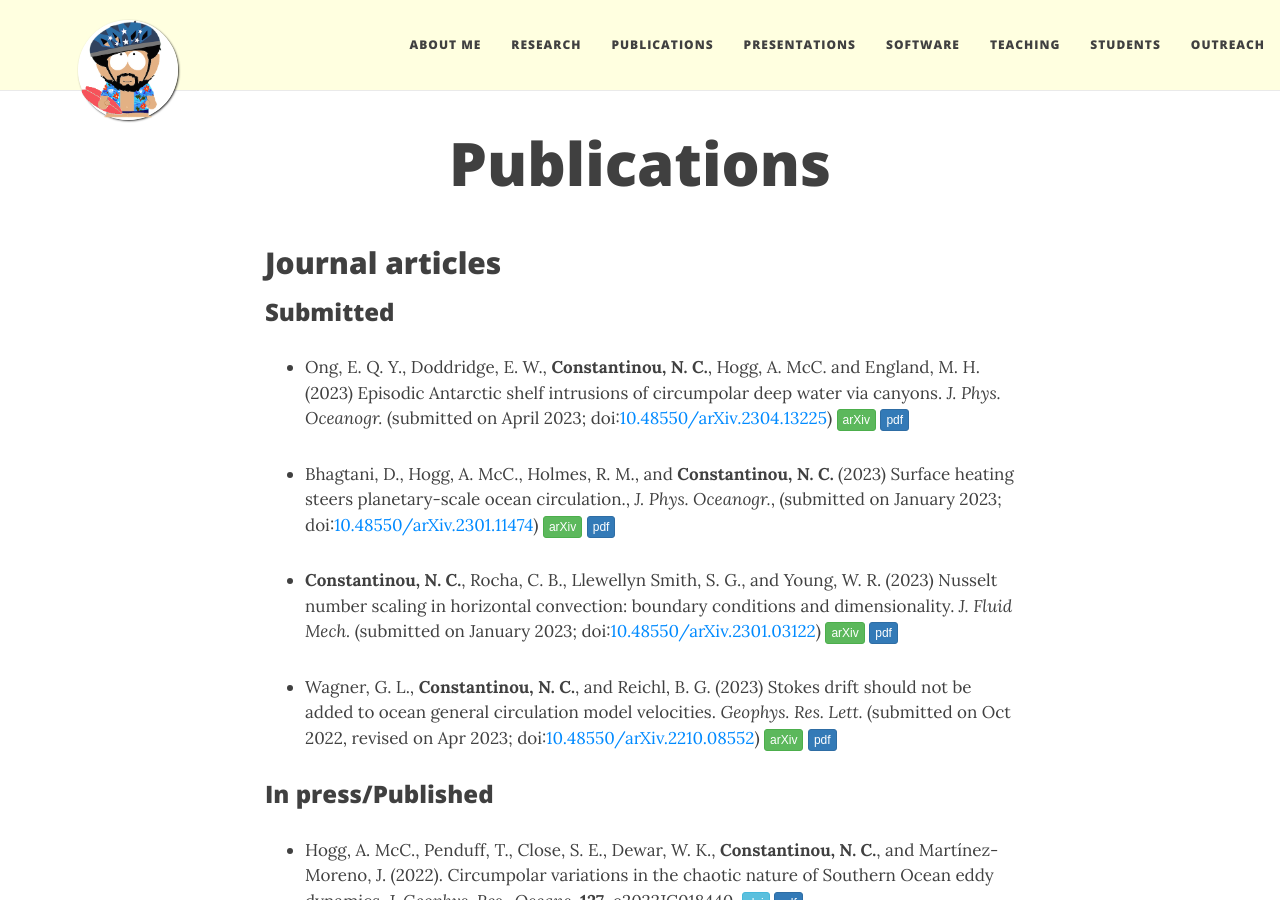
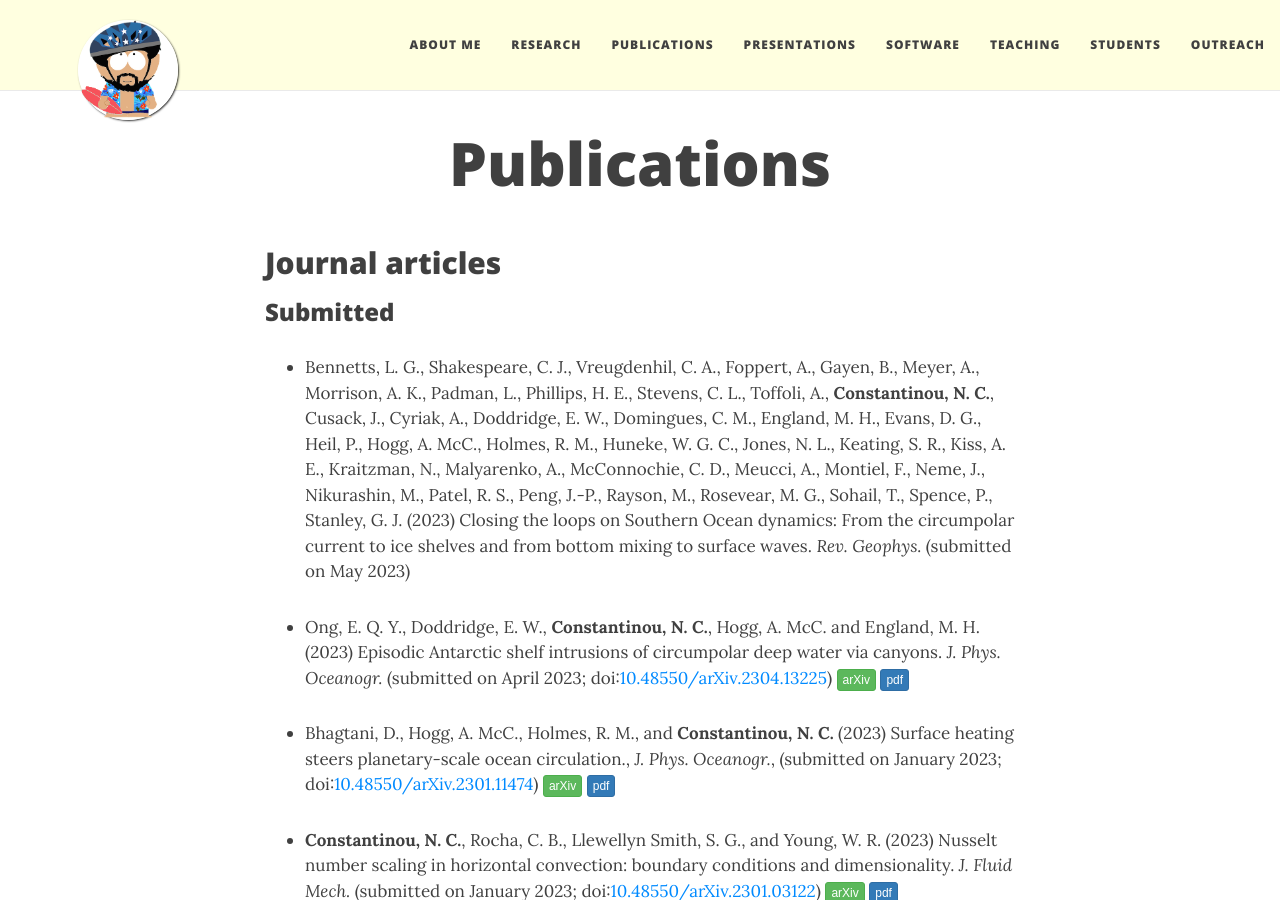
Before and after one commit to navidcy/navidcy.github.io, a Jekyll site: the page built from publications.md, in a window 1280 px wide and 900 px high. Built offline with Jekyll 4.4.1, drawn with Linux system fonts in a browser that asks for light colours; nearby versions of some CDN libraries; comment, search, counter and statistics services are not loaded.

Commit message:
add review paper

```diff
--- a/publications.md
+++ b/publications.md
@@ -8,6 +8,8 @@
 ## Journal articles
 
 ### Submitted
+- Bennetts, L. G., Shakespeare, C. J., Vreugdenhil, C. A., Foppert, A., Gayen, B., Meyer, A., Morrison, A. K., Padman, L., Phillips, H. E., Stevens, C. L., Toffoli, A., **Constantinou, N. C.**, Cusack, J., Cyriak, A., Doddridge, E. W., Domingues, C. M., England, M. H., Evans, D. G., Heil, P., Hogg, A. McC., Holmes, R. M., Huneke, W. G. C., Jones, N. L., Keating, S. R., Kiss, A. E., Kraitzman, N., Malyarenko, A., McConnochie, C. D., Meucci, A., Montiel, F., Neme, J., Nikurashin, M., Patel, R. S., Peng, J.-P., Rayson, M., Rosevear, M. G., Sohail, T., Spence, P., Stanley, G. J. (2023) Closing the loops on Southern Ocean dynamics: From the circumpolar current to ice shelves and from bottom mixing to surface waves. _Rev. Geophys._ (submitted on May 2023) <!-- [<span class="btn btn-primary btn-xs{{end}}" style="font-family:sans-serif;">pdf</span>][review-multiscale-SO] -->
+
 
 - Ong, E. Q. Y., Doddridge, E. W., **Constantinou, N. C.**, Hogg, A. McC. and England, M. H. (2023) Episodic Antarctic shelf intrusions of circumpolar deep water via canyons. _J. Phys. Oceanogr._ (submitted on April 2023; doi:[10.48550/arXiv.2304.13225](https://doi.org/10.48550/arXiv.2304.13225){:target="_blank"}) [<span class="btn btn-success btn-xs{{end}}" style="font-family:sans-serif;">arXiv</span>][arXiv:2304.13225]{:target="_blank"} [<span class="btn btn-primary btn-xs{{end}}" style="font-family:sans-serif;">pdf</span>][ascintrusions]
 
```
Also changed, not shown: other parts of publications.md (+1 -0 lines), 1 other file.
